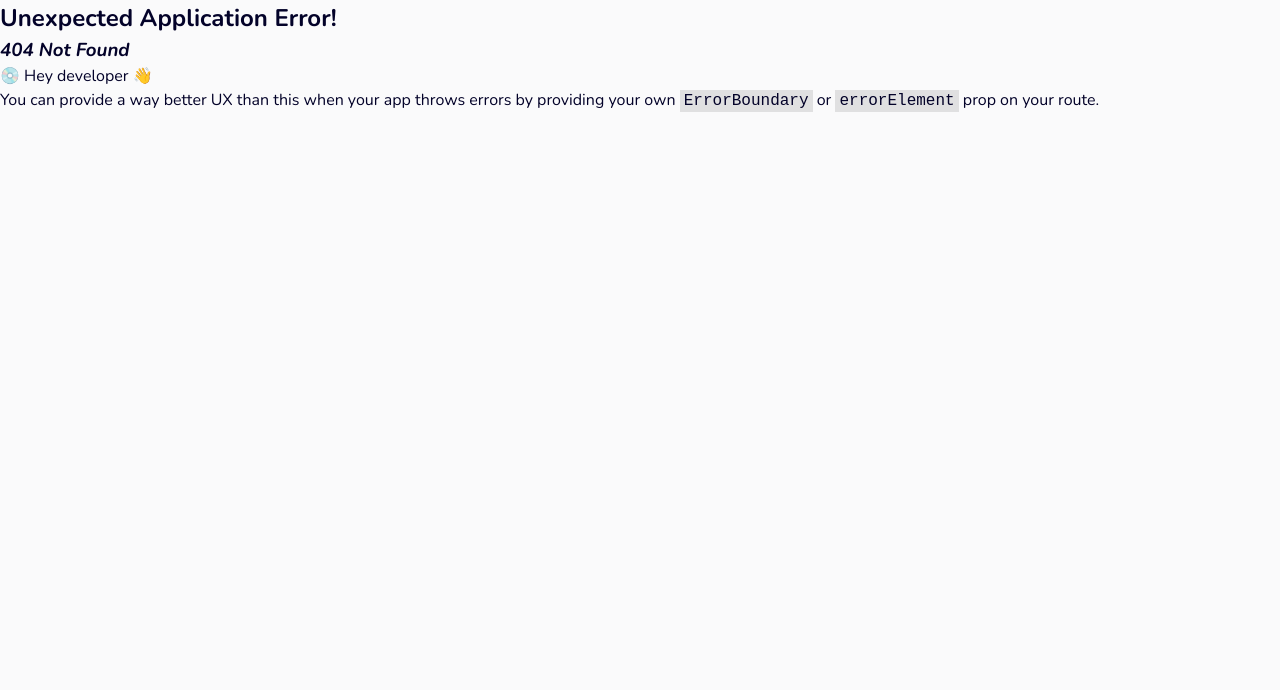
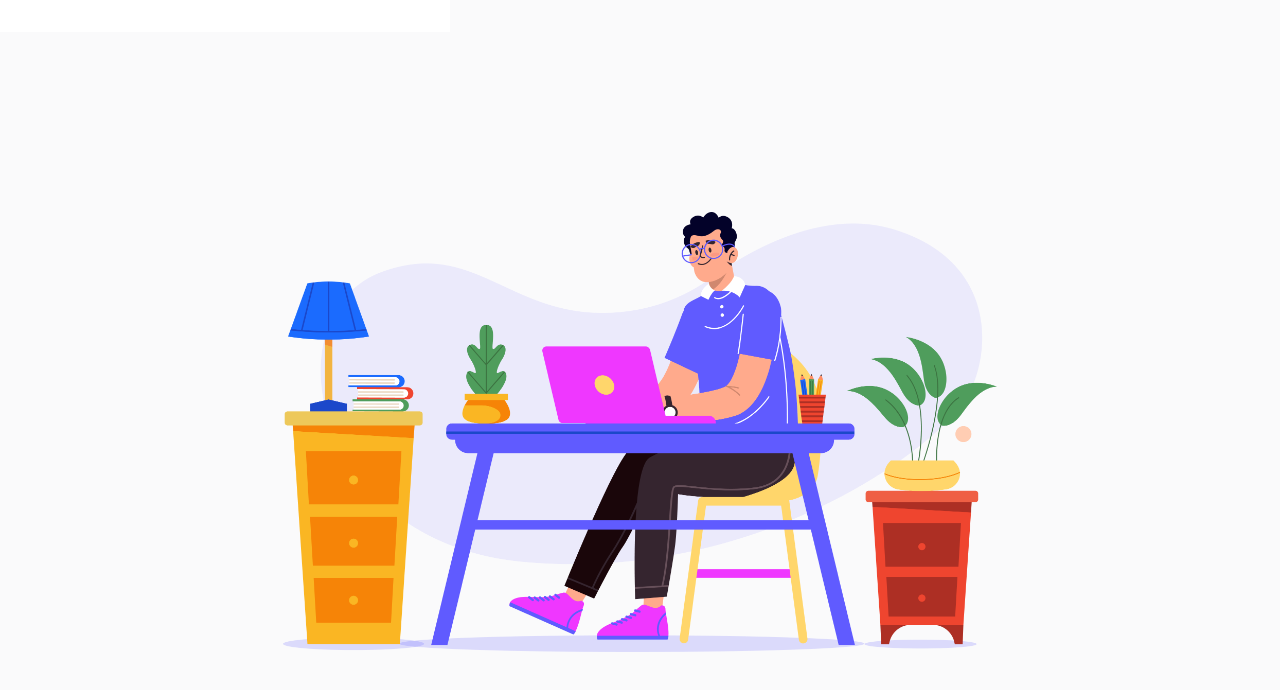
Before and after one commit to themewagon/base, a React (Vite) app: page /auth/signup in a window 1280 px wide. Before the commit this address had no page. Shown: the top 690 px of the page. Built offline with nearby package versions, Linux system fonts and the light colour scheme.

Commit message:
auth layout completed

```diff
--- a/src/layouts/auth-layout/index.tsx
+++ b/src/layouts/auth-layout/index.tsx
@@ -1,19 +1,21 @@
-import { PropsWithChildren } from 'react';
+import { Outlet, useLocation } from 'react-router-dom';
 import Stack from '@mui/material/Stack';
-import Paper from '@mui/material/Paper';
+import Image from 'components/base/Image';
+import SignInImage from 'assets/images/auth/signin-image.png';
+import SignUpImage from 'assets/images/auth/signup-image.png';
 
-const AuthLayout = ({ children }: PropsWithChildren) => {
+const AuthLayout = () => {
+  const location = useLocation();
+  const pathname = location.pathname.split('/').pop();
+
   return (
-    <Stack
-      component="main"
-      alignItems="center"
-      justifyContent="center"
-      px={1}
-      py={7}
-      width={1}
-      minHeight={'100vh'}
-    >
-      <Paper sx={{ py: 4, width: 1, maxWidth: 460 }}>{children}</Paper>
+    <Stack justifyContent="space-between" height="100vh">
+      <Stack px={3.5} py={2} width={450} height={1} bgcolor="info.lighter" overflow="scroll">
+        <Outlet />
+      </Stack>
+      <Stack flex={1} height={1} alignItems="center" justifyContent="center" direction="column">
+        <Image src={pathname === 'signin' ? SignInImage : SignUpImage} height="55%" />
+      </Stack>
     </Stack>
   );
 };
--- a/src/layouts/main-layout/sidebar/DrawerItems.tsx
+++ b/src/layouts/main-layout/sidebar/DrawerItems.tsx
@@ -54,6 +54,8 @@ const DrawerItems = ({ expand }: DrawerItemsProps) => {
         {sitemap.map((item) => (
           <ListItem key={item.id} disablePadding>
             <ListItemButton
+              LinkComponent={Link}
+              href={item.path}
               sx={(theme) => ({
                 minHeight: 48,
                 background:
@@ -92,7 +94,6 @@ const DrawerItems = ({ expand }: DrawerItemsProps) => {
 
               <ListItemText
                 primary={item.subheader}
-                color="red !mportant"
                 sx={[
                   expand
                     ? {
--- /dev/null
+++ b/src/pages/authentication/SignIn.tsx
@@ -0,0 +1,5 @@
+const SignIn = () => {
+  return <div></div>;
+};
+
+export default SignIn;
--- /dev/null
+++ b/src/pages/authentication/SignUp.tsx
@@ -0,0 +1,5 @@
+const SignUp = () => {
+  return <div></div>;
+};
+
+export default SignUp;
--- a/src/routes/paths.ts
+++ b/src/routes/paths.ts
@@ -1,33 +1,21 @@
 export const rootPaths = {
   root: '/',
-  pageRoot: 'products',
+  pageRoot: 'pages',
   authRoot: 'auth',
   errorRoot: 'error',
 };
 
 export default {
-  vegetables: `/${rootPaths.pageRoot}/vegetables`,
-  fruits: `/${rootPaths.pageRoot}/fruits`,
-  meat: `/${rootPaths.pageRoot}/meat`,
-  fish: `/${rootPaths.pageRoot}/fish`,
-  eggs: `/${rootPaths.pageRoot}/eggs`,
-  spices: `/${rootPaths.pageRoot}/spices`,
-  rice: `/${rootPaths.pageRoot}/rice`,
-  flour: `/${rootPaths.pageRoot}/flour`,
-  oil: `/${rootPaths.pageRoot}/oil`,
-  teaCoffe: `/${rootPaths.pageRoot}/tea-coffe`,
-  dryFruits: `/${rootPaths.pageRoot}/dry-fruits`,
-  jamJellies: `/${rootPaths.pageRoot}/jam-jellies`,
-  biscuits: `/${rootPaths.pageRoot}/biscuits`,
-  sweets: `/${rootPaths.pageRoot}/sweets`,
-  cakes: `/${rootPaths.pageRoot}/cakes`,
-  breads: `/${rootPaths.pageRoot}/breads`,
+  dashboard: `/`,
+  analytics: `/${rootPaths.pageRoot}/analytics`,
+  invoice: `/${rootPaths.pageRoot}/invoice`,
+  schedule: `/${rootPaths.pageRoot}/schedule`,
+  calendar: `/${rootPaths.pageRoot}/calendar`,
+  messages: `/${rootPaths.pageRoot}/messages`,
+  notification: `/${rootPaths.pageRoot}/notification`,
+  settings: `/${rootPaths.pageRoot}/settings`,
 
-  cart: `/cart`,
-  checkout: `/checkout`,
-  comingSoon: `/coming-soon`,
-
-  login: `/${rootPaths.authRoot}/login`,
+  signin: `/${rootPaths.authRoot}/signin`,
   signup: `/${rootPaths.authRoot}/signup`,
   forgotPassword: `/${rootPaths.authRoot}/forgot-password`,
   404: `/${rootPaths.errorRoot}/404`,
--- a/src/routes/router.tsx
+++ b/src/routes/router.tsx
@@ -1,12 +1,16 @@
 /* eslint-disable react-refresh/only-export-components */
 import { Suspense, lazy } from 'react';
 import { Outlet, createBrowserRouter } from 'react-router-dom';
-import MainLayout from 'layouts/main-layout';
 import Splash from 'components/loader/Splash';
 import PageLoader from 'components/loader/PageLoader';
+import paths, { rootPaths } from './paths';
 
 const App = lazy(() => import('App'));
-const Dashboard = lazy(() => import('pages/Dashboard'));
+const MainLayout = lazy(() => import('layouts/main-layout'));
+const AuthLayout = lazy(() => import('layouts/auth-layout'));
+const Dashboard = lazy(() => import('pages/dashboard'));
+const SignIn = lazy(() => import('pages/authentication/SignIn'));
+const SignUp = lazy(() => import('pages/authentication/SignUp'));
 
 const router = createBrowserRouter([
   {
@@ -32,6 +36,20 @@ const router = createBrowserRouter([
           },
         ],
       },
+      {
+        path: rootPaths.authRoot,
+        element: <AuthLayout />,
+        children: [
+          {
+            path: paths.signin,
+            element: <SignIn />,
+          },
+          {
+            path: paths.signup,
+            element: <SignUp />,
+          },
+        ],
+      },
     ],
   },
 ]);
```
Also changed, not shown: src/routes/sitemap.ts (+11 -11 lines), src/assets/images/auth/signin-image.png (added), src/assets/images/auth/signup-image.png (added), src/pages/dashboard/index.tsx (renamed from src/pages/Dashboard.tsx).
